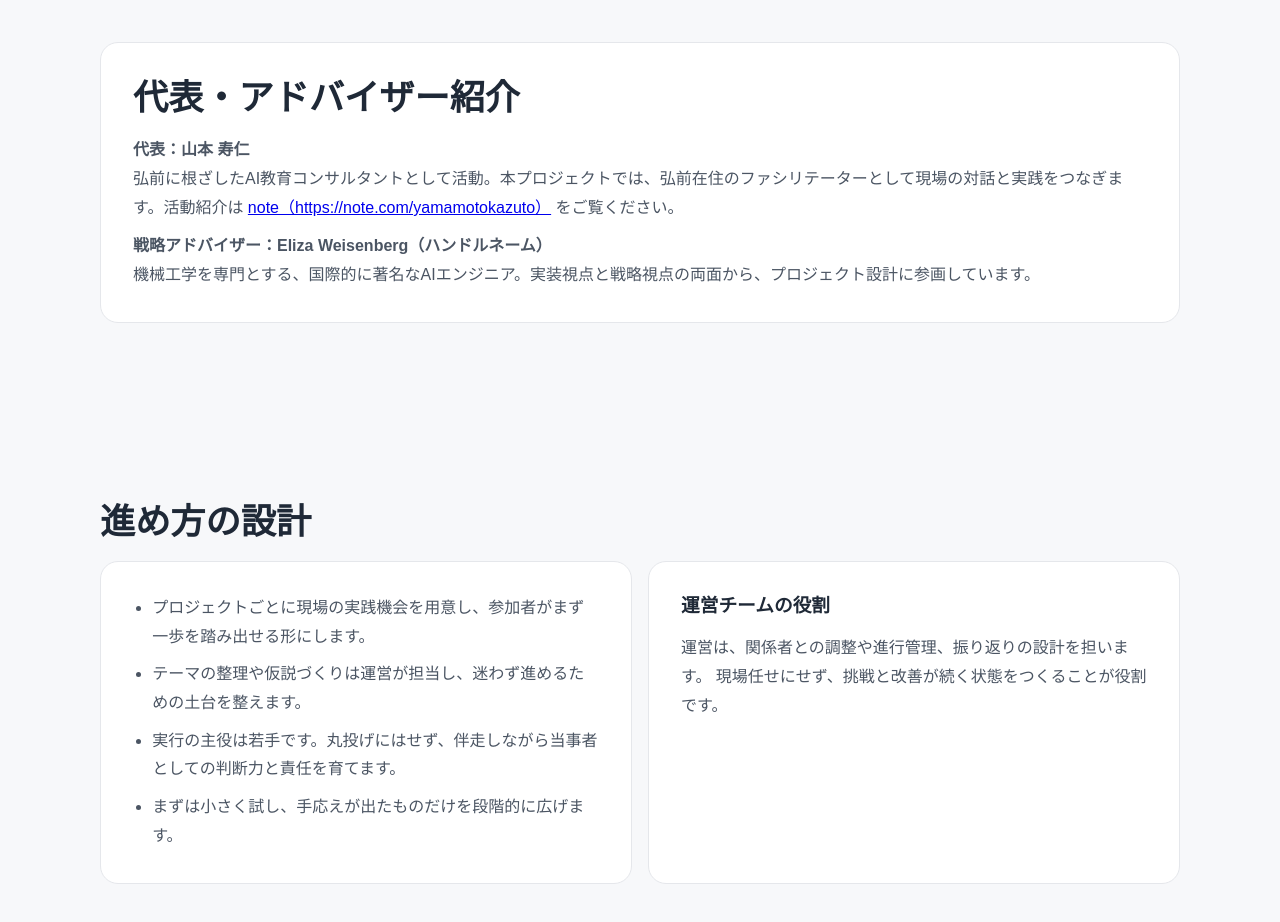
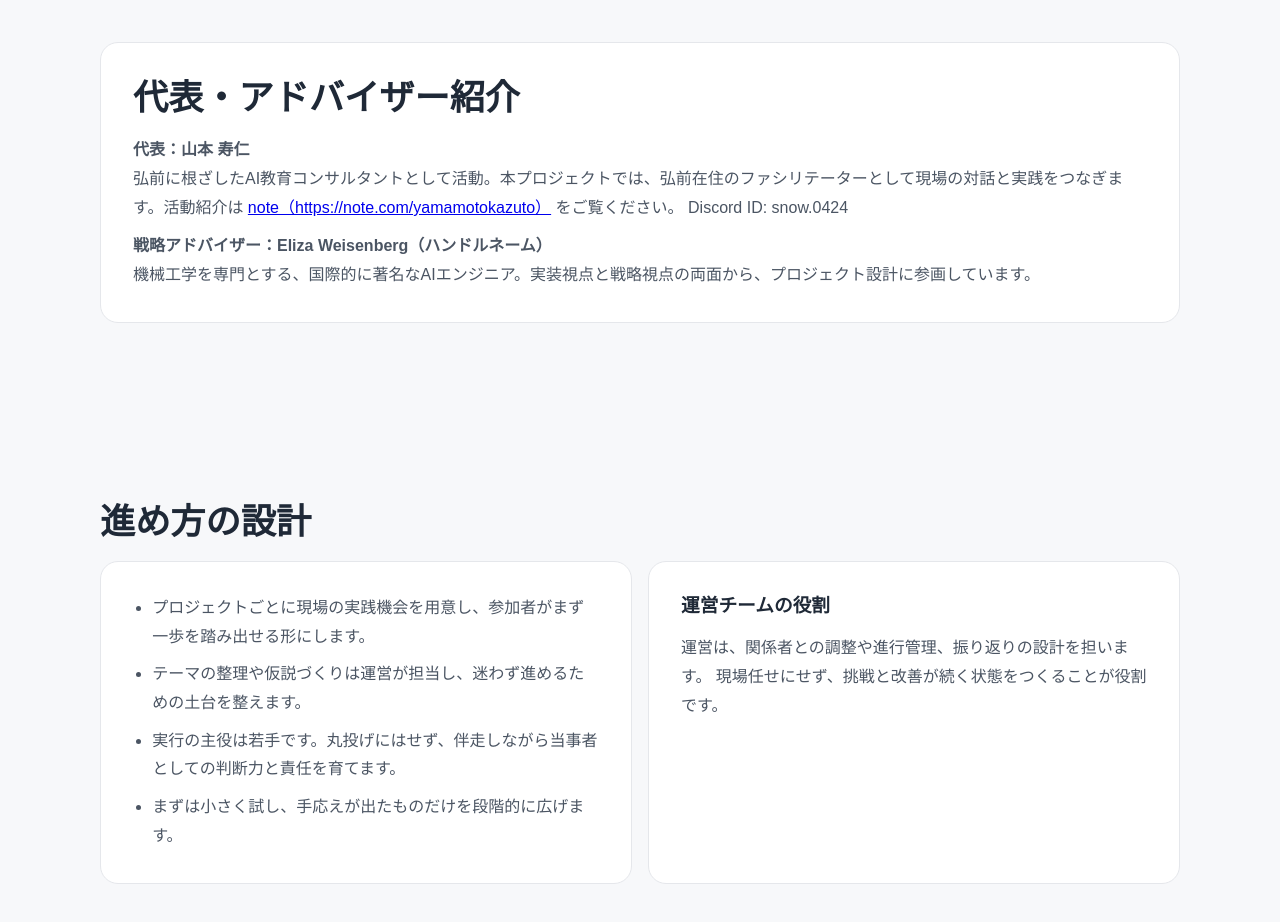
Before and after one commit to snowman1983-04/zeromus, a plain HTML site: page index.html in a window 1280 px wide. Shown: the part 1280-2202 px from the top of the page. Drawn offline with Linux system fonts and the light colour scheme.

Commit message:
代表プロフィールにDiscord IDを追記

```diff
--- a/index.html
+++ b/index.html
@@ -313,7 +313,7 @@
           <h2 id="team">代表・アドバイザー紹介</h2>
           <div class="profile-card">
             <div class="profile-text">
-              <p><strong>代表：山本 寿仁</strong><br />弘前に根ざしたAI教育コンサルタントとして活動。本プロジェクトでは、弘前在住のファシリテーターとして現場の対話と実践をつなぎます。活動紹介は <a href="https://note.com/yamamotokazuto" target="_blank" rel="noopener noreferrer">note（https://note.com/yamamotokazuto）</a> をご覧ください。</p>
+              <p><strong>代表：山本 寿仁</strong><br />弘前に根ざしたAI教育コンサルタントとして活動。本プロジェクトでは、弘前在住のファシリテーターとして現場の対話と実践をつなぎます。活動紹介は <a href="https://note.com/yamamotokazuto" target="_blank" rel="noopener noreferrer">note（https://note.com/yamamotokazuto）</a> をご覧ください。 Discord ID: snow.0424</p>
               <p><strong>戦略アドバイザー：Eliza Weisenberg（ハンドルネーム）</strong><br />機械工学を専門とする、国際的に著名なAIエンジニア。実装視点と戦略視点の両面から、プロジェクト設計に参画しています。</p>
             </div>
           </div>
```
